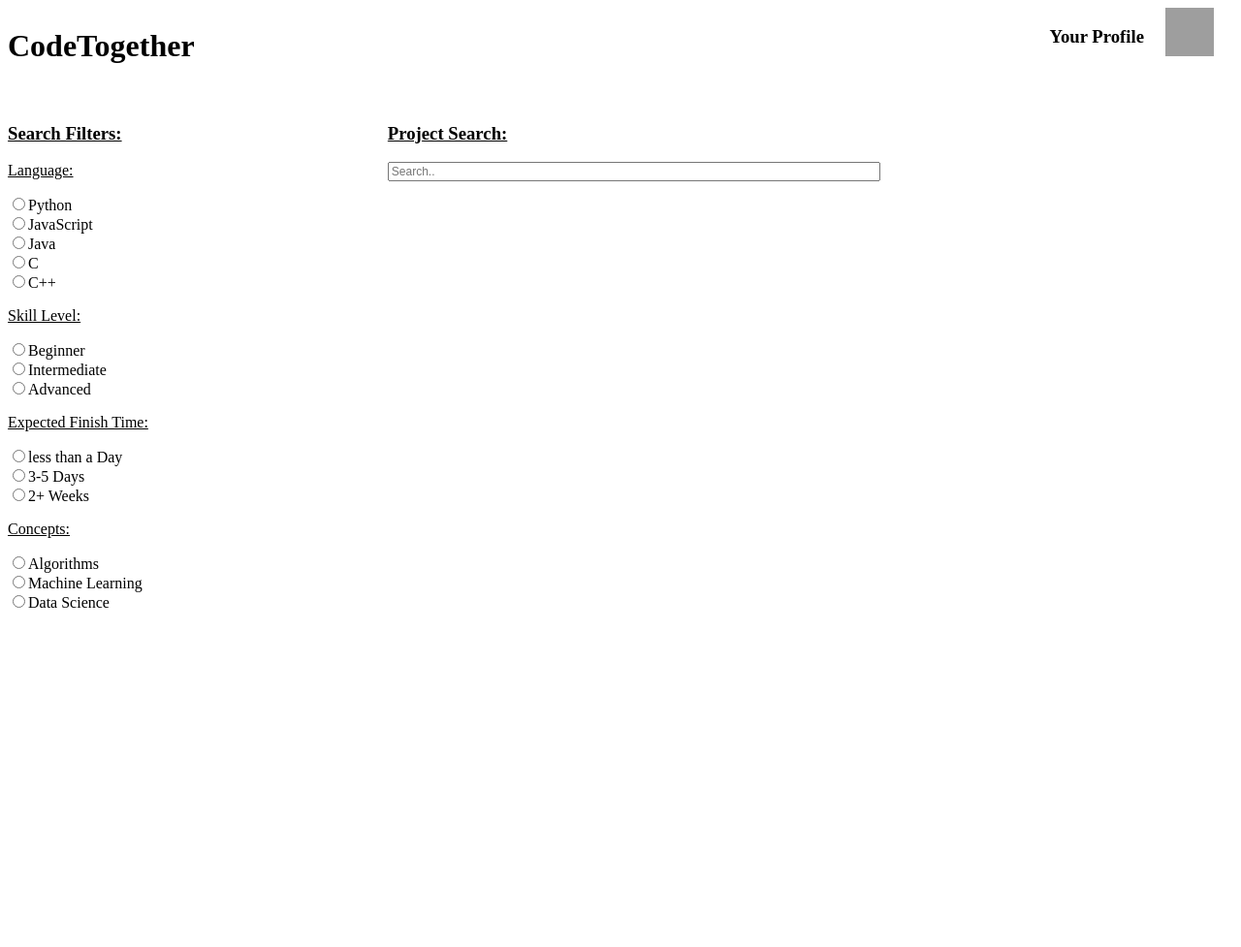
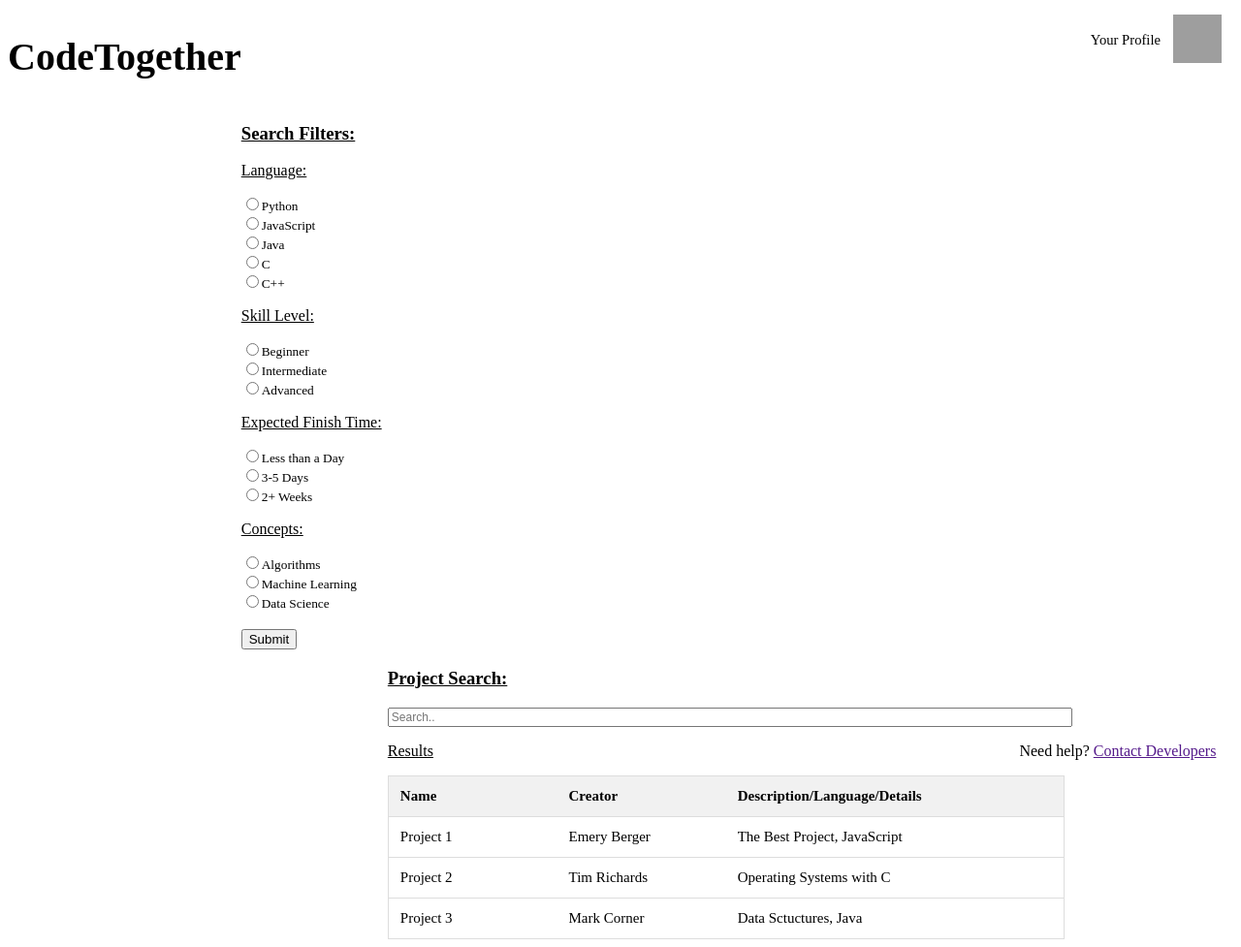
Before and after one commit to ron-arbo/cs326-final-omega, a PHP site: page / in a window 1280 px wide. Shown: the whole page at 97% size. Before the commit the page ends 627 px from the top, so only its background shows below. Run offline with PHP 8.4, Linux system fonts and the light colour scheme; grey boxes are pictures that could not be loaded.

Commit message:
more updates to homepage

```diff
--- a/index.html
+++ b/index.html
@@ -5,12 +5,13 @@
 
 <body>
     <div id="topBar" style="clear: both">
-        <h1 style="float: left;">CodeTogether</h1>
+        <h1 style="float: left; font-size: 40px;">CodeTogether</h1>
 
-        <h3 style="float: right" class="profile">Your Profile</h3>
-
+        <div id="profileArea">
+            <p style="float: right" class="profile">Your Profile</p>
             <img src="https://upload.wikimedia.org/wikipedia/commons/thumb/4/41/Wac_nearside_3000.jpg/1200px-Wac_nearside_3000.jpg"
-            width="50" height="50" class="topProfile" style="float: right;"> </a>
+                width="50" height="50" class="profImg" style="float: right;"> </a>
+        </div>
     </div>
 
 
@@ -19,42 +20,83 @@
         <h3><u>Search Filters:</u></h3>
         <div id="language">
             <u>Language:</u></p>
+            <div class="radioFormat">
                 <input type="radio" name="lang" value="py">Python<br />
                 <input type="radio" name="lang" value="js">JavaScript<br />
                 <input type="radio" name="lang" value="jv">Java<br />
                 <input type="radio" name="lang" value="c">C<br />
                 <input type="radio" name="lang" value="c++">C++<br />
             </div>
+        </div>
 
         <div id="skill">
             <p><u>Skill Level:</u></p>
-            <input type="radio" name="lang" value="b">Beginner<br />
-            <input type="radio" name="lang" value="i">Intermediate<br />
-            <input type="radio" name="lang" value="a">Advanced<br />
+            <div class="radioFormat">
+                <input type="radio" name="skill" value="b">Beginner<br />
+                <input type="radio" name="skill" value="i">Intermediate<br />
+                <input type="radio" name="skill" value="a">Advanced<br />
+            </div>
         </div>
 
         <div id="finish">
             <p><u>Expected Finish Time:</u></p>
-            <input type="radio" name="lang" value="24">less than a Day<br />
-            <input type="radio" name="lang" value="3-5">3-5 Days<br />
-            <input type="radio" name="lang" value="2wk">2+ Weeks<br />
+            <div class="radioFormat">
+                <input type="radio" name="finish" value="24">Less than a Day<br />
+                <input type="radio" name="finish" value="3-5">3-5 Days<br />
+                <input type="radio" name="finish" value="2wk">2+ Weeks<br />
+            </div>
         </div>
 
         <div id="concepts">
             <p><u>Concepts:</u></p>
-            <input type="radio" name="lang" value="alg">Algorithms<br />
-            <input type="radio" name="lang" value="ml">Machine Learning<br />
-            <input type="radio" name="lang" value="ds">Data Science<br />
+            <div class="radioFormat">
+                <input type="radio" name="concepts" value="alg">Algorithms<br />
+                <input type="radio" name="concepts" value="ml">Machine Learning<br />
+                <input type="radio" name="concepts" value="ds">Data Science<br />
             </div>
+        </div>
+        <br>
+        <input type="submit">
     </div>
 
     <div id="project">
         <h3><u>Project Search:</u></h3>
         <input class="search" type="text" placeholder="Search..">
+
+        <div id="results">
+            <p><u>Results</u></p>
+
+            <table id="myTable">
+                <tr class="header">
+                    <th style="width: 25%;">Name</th>
+                    <th style="width: 25%;">Creator</th>
+                    <th style="width: 50%;">Description/Language/Details</th>
+                </tr>
+                <tr>
+                    <td>Project 1</td>
+                    <td>Emery Berger</td>
+                    <td>The Best Project, JavaScript</td>
+                </tr>
+                <tr>
+                    <td>Project 2</td>
+                    <td>Tim Richards</td>
+                    <td>Operating Systems with C</td>
+                </tr>
+                <tr>
+                    <td>Project 3</td>
+                    <td>Mark Corner</td>
+                    <td>Data Sctuctures, Java</td>
+                </tr>
+
+            </table>
+
         </div>
 
+    </div>
 
-</body>
+    <div id="bottom">
+        <p>Need help? <a href="">Contact Developers</a></p>
+    </div>
 </body>
 
 </html>
--- a/stylesheet.css
+++ b/stylesheet.css
@@ -5,30 +5,76 @@
 	/* border: solid red 3px; */
 }
 
+.profileArea {
+	top: 50%;
+}
+
 .profile {
+	font-size: 11pt;
+	position: relative;
+	right: 75px;
+	top: 10px;
+}
+.profImg {
 	position: absolute;
-	right: 100px;
-}
-.topProfile {
-	position: relative;
 	right: 20px;
+	top: 15px;
 }
 
 #filters {
 	float: left;
 	width: 29%;
-	height: 100%;
+	height: 90%;
 	/* border: solid black 3px; */
 }
+
+.radioFormat {
+	font-size: 10pt;
+}
+
 #project {
 	float: right;
 	width: 69%;
-	height: 100%;
+	height: 90%;
 	/* border: solid blue 3px; */
 }
 
 .search {
-	width: 500px;
+	width: 80%;
 	font-size: 12px;
 	display: inline-block;
 }
+
+#myTable {
+	border-collapse: collapse; /* Collapse borders */
+	width: 80%; /* Full-width */
+	border: 1px solid #ddd; /* Add a grey border */
+	font-size: 15px; /* Increase font-size */
+}
+
+#myTable th,
+#myTable td {
+	text-align: left; /* Left-align text */
+	padding: 12px; /* Add padding */
+}
+
+#myTable tr {
+	/* Add a bottom border to all table rows */
+	border-bottom: 1px solid #ddd;
+}
+
+#myTable tr.header,
+#myTable tr:hover {
+	/* Add a grey background color to the table header and on hover */
+	background-color: #f1f1f1;
+}
+
+#bottom {
+	clear: both;
+	width: 100%;
+}
+#bottom > p {
+	position: fixed;
+	bottom: 0%;
+	right: 2%;
+}
```
Lines whose indentation alone changed are shown as unchanged.
